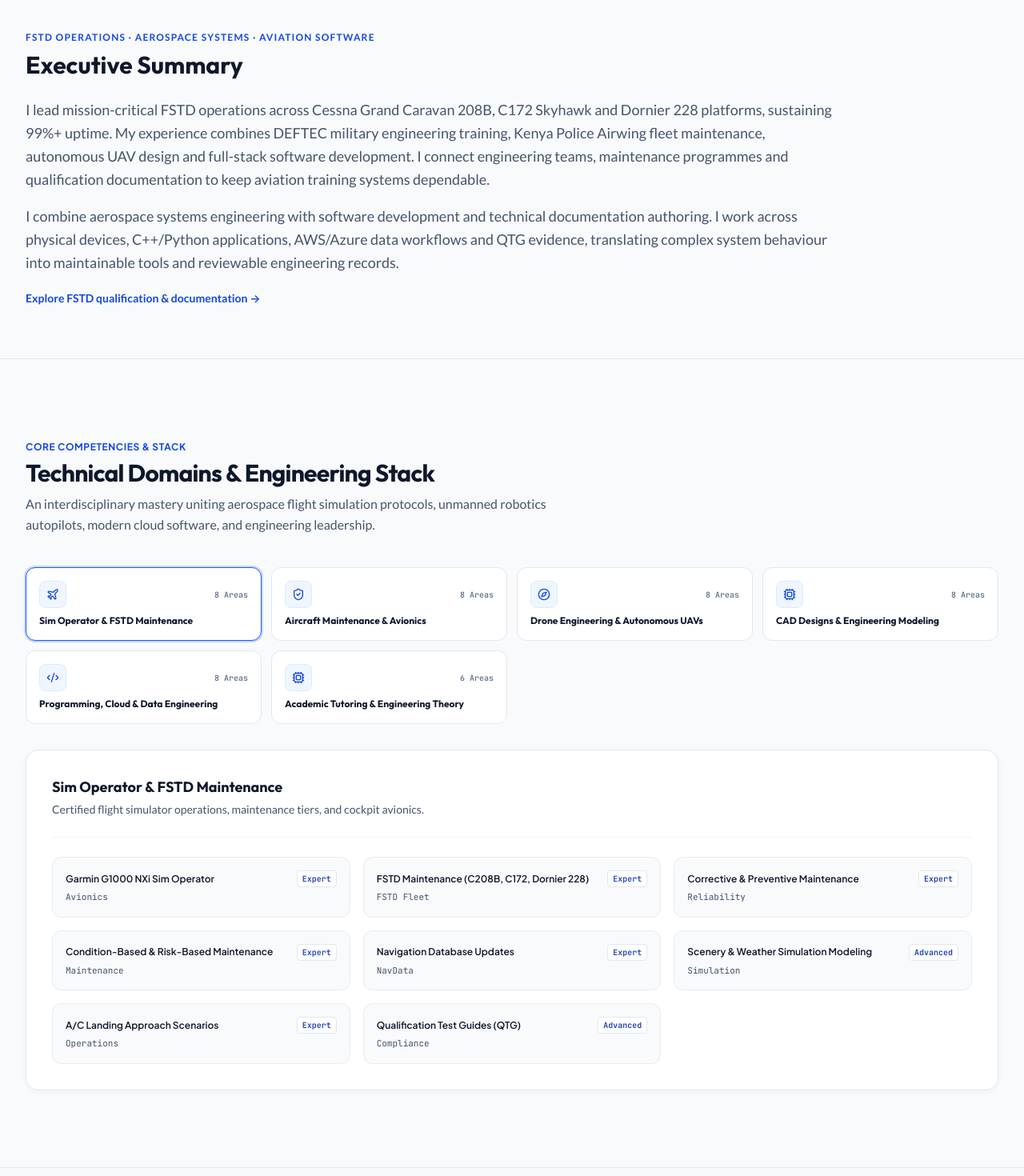
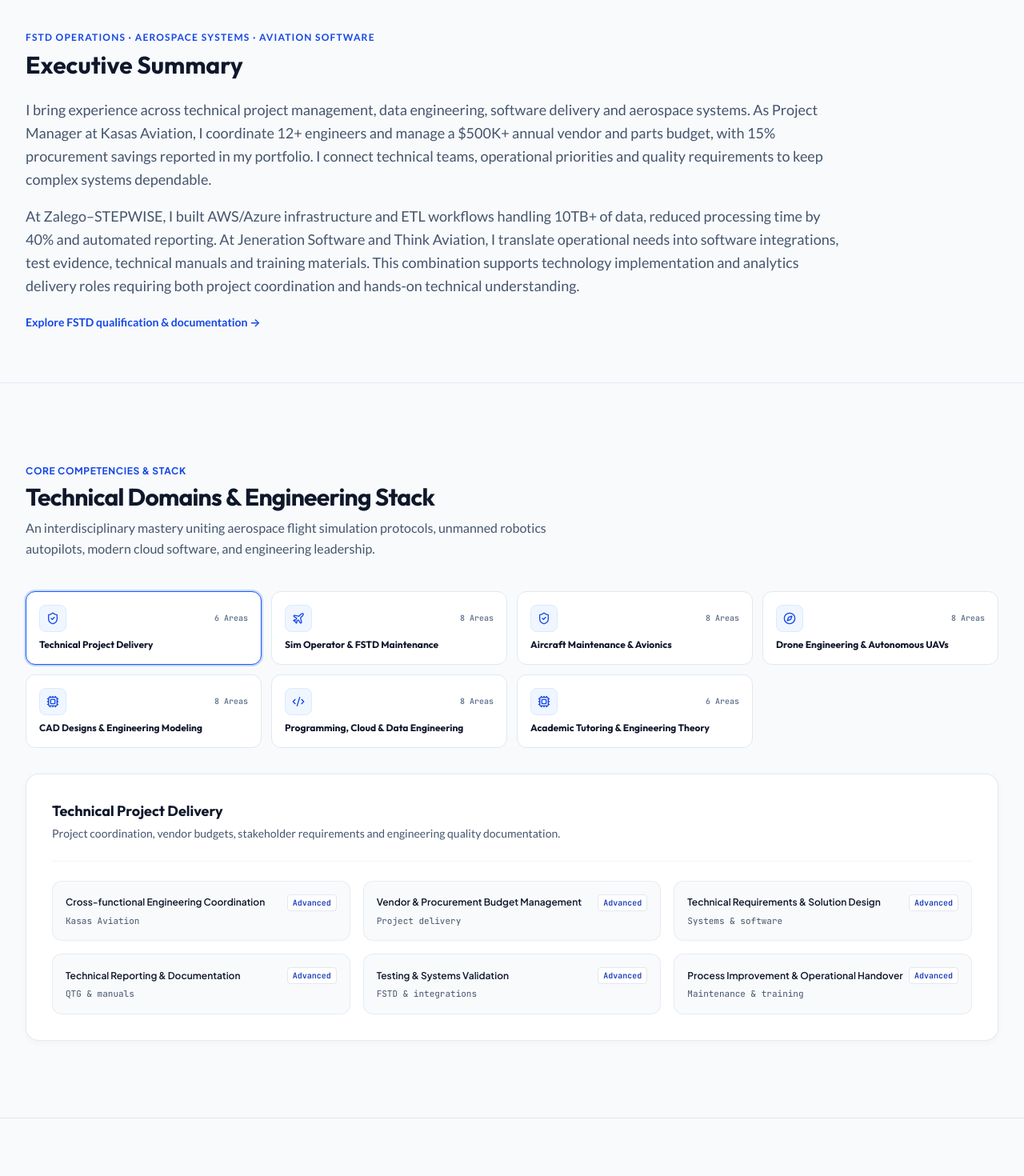
Before and after one commit to kibetKwambai/Jenrick-Kibet-Kwambai, a React (Vite) app: page / in a window 1280 px wide. Shown: the part 540-2010 px from the top of the page at 80% size. Built offline with nearby package versions, Linux system fonts and the light colour scheme.

Commit message:
Add files via upload

```diff
--- a/src/data/careerContent.ts
+++ b/src/data/careerContent.ts
@@ -1,5 +1,5 @@
-export const EXECUTIVE_SUMMARY = 'I lead mission-critical FSTD operations across Cessna Grand Caravan 208B, C172 Skyhawk and Dornier 228 platforms, sustaining 99%+ uptime. My experience combines DEFTEC military engineering training, Kenya Police Airwing fleet maintenance, autonomous UAV design and full-stack software development. I connect engineering teams, maintenance programmes and qualification documentation to keep aviation training systems dependable.';
-export const HYBRID_SUMMARY = 'I combine aerospace systems engineering with software development and technical documentation authoring. I work across physical devices, C++/Python applications, AWS/Azure data workflows and QTG evidence, translating complex system behaviour into maintainable tools and reviewable engineering records.';
+export const EXECUTIVE_SUMMARY = 'I bring experience across technical project management, data engineering, software delivery and aerospace systems. As Project Manager at Kasas Aviation, I coordinate 12+ engineers and manage a $500K+ annual vendor and parts budget, with 15% procurement savings reported in my portfolio. I connect technical teams, operational priorities and quality requirements to keep complex systems dependable.';
+export const HYBRID_SUMMARY = 'At Zalego–STEPWISE, I built AWS/Azure infrastructure and ETL workflows handling 10TB+ of data, reduced processing time by 40% and automated reporting. At Jeneration Software and Think Aviation, I translate operational needs into software integrations, test evidence, technical manuals and training materials. This combination supports technology implementation and analytics delivery roles requiring both project coordination and hands-on technical understanding.';
 export const CAREER_BULLETS:Record<string,string[]> = {
 'kasas-aviation':[
 'Coordinate 12+ engineers supporting FSTD operations and training delivery for 50+ pilots annually.',
--- a/src/data/profileData.ts
+++ b/src/data/profileData.ts
@@ -4,9 +4,9 @@ import { ExperienceItem, PublicationItem, ProjectItem, SkillCategory, EducationI
 export const PROFILE_INFO = {
   name: "Jenrick Kibet Kwambai",
   displayName: "Jenrick Kibet Kwambai",
-  headline: "Aerospace, System, FSTD Engineer & Software Engineer",
-  shortBio: "Specializing in certified Flight Simulation Training Devices (FSTD), aircraft avionics maintenance, autonomous UAV flight control systems, and full-stack software & data engineering.",
-  about: "FSTD & Aerospace Systems Engineer with hands-on leadership maintaining mission-critical Flight Simulation Training Devices (FSTDs) across Cessna Grand Caravan 208B, C172, and Dornier 228 platforms—achieving sustained 99%+ operational uptime. Extensive background spanning Kenya Defense Forces (DEFTEC) military jet & helicopter systems, Kenya Police Airwing fleet maintenance, autonomous drone design (the JFK Surveillance Drone), and full-stack software development with AWS/Azure data infrastructure.",
+  headline: "Technical Project Manager, Data & Technology Delivery, Systems Engineer, FSTD & Software Engineer",
+  shortBio: "Connecting technical project leadership with AWS/Azure data engineering, software delivery, systems integration and flight simulator operations.",
+  about: "I coordinate engineering teams, vendor budgets and operational priorities across aviation training systems. My background spans project management at Kasas Aviation, FSTD engineering at Think Aviation, AWS/Azure data pipelines at Zalego–STEPWISE and software platforms at Jeneration Software. I connect requirements, implementation, testing and technical documentation to practical operational outcomes.",
   qualificationBio: "I have developed EASA CS-FSTD(A)/(H) Issue 1 and Issue 2 checklists and participated in FSTD qualification and approval activities.",
   researcherBio: "I am an academic and professional researcher, with published work on communication satellite system design, Dornier 228 maintenance and overhaul, and the JFK Watcher surveillance and communication drone and autonomous charging station.",
   softwareBio: "I develop aviation apps and software, including SkyLink for X-Plane integration with ForeFlight, Garmin, and other pilot platforms. My WordPress plugins include Jenlink Timetable, JenVibe MCP for connecting AI assistants to websites, and Optipress for page and image optimization.",
@@ -17,7 +17,7 @@ export const PROFILE_INFO = {
   alternateEmail: "jenrickkibet@gmail.com",
   linkedinUrl: "https://www.linkedin.com/in/jenrickkibet/",
   githubUrl: "https://github.com/kibetKwambai",
-  availability: "Open to Aviation, Aerospace, Drone & Technical Leadership Roles",
+  availability: "Open to Technical Project Management, Data & Technology and Systems Engineering Roles",
   timezone: "East Africa Time (UTC+3)",
   stats: [
     { label: "FSTD Uptime Sustained", value: "99%+", description: "Cessna Grand Caravan, C172 & Dornier 228" },
@@ -250,6 +250,19 @@ const ORIGINAL_EXPERIENCES: ExperienceItem[] = [
 export const EXPERIENCES: ExperienceItem[] = ORIGINAL_EXPERIENCES.map(e=>({...e,role:e.id === "deftec-kdf" ? "Engine Checks & Repair — Practical Training" : e.role,highlights:CAREER_BULLETS[e.id] ?? e.highlights,period:ROLE_PERIODS[e.id] ?? e.period}));
 
 export const SKILL_CATEGORIES: SkillCategory[] = [
+  {
+    title: "Technical Project Delivery",
+    iconName: "ShieldCheck",
+    description: "Project coordination, vendor budgets, stakeholder requirements and engineering quality documentation.",
+    skills: [
+      { name: "Cross-functional Engineering Coordination", level: "Advanced", tag: "Kasas Aviation" },
+      { name: "Vendor & Procurement Budget Management", level: "Advanced", tag: "Project delivery" },
+      { name: "Technical Requirements & Solution Design", level: "Advanced", tag: "Systems & software" },
+      { name: "Technical Reporting & Documentation", level: "Advanced", tag: "QTG & manuals" },
+      { name: "Testing & Systems Validation", level: "Advanced", tag: "FSTD & integrations" },
+      { name: "Process Improvement & Operational Handover", level: "Advanced", tag: "Maintenance & training" }
+    ]
+  },
   {
     title: "Sim Operator & FSTD Maintenance",
     iconName: "Plane",
```
